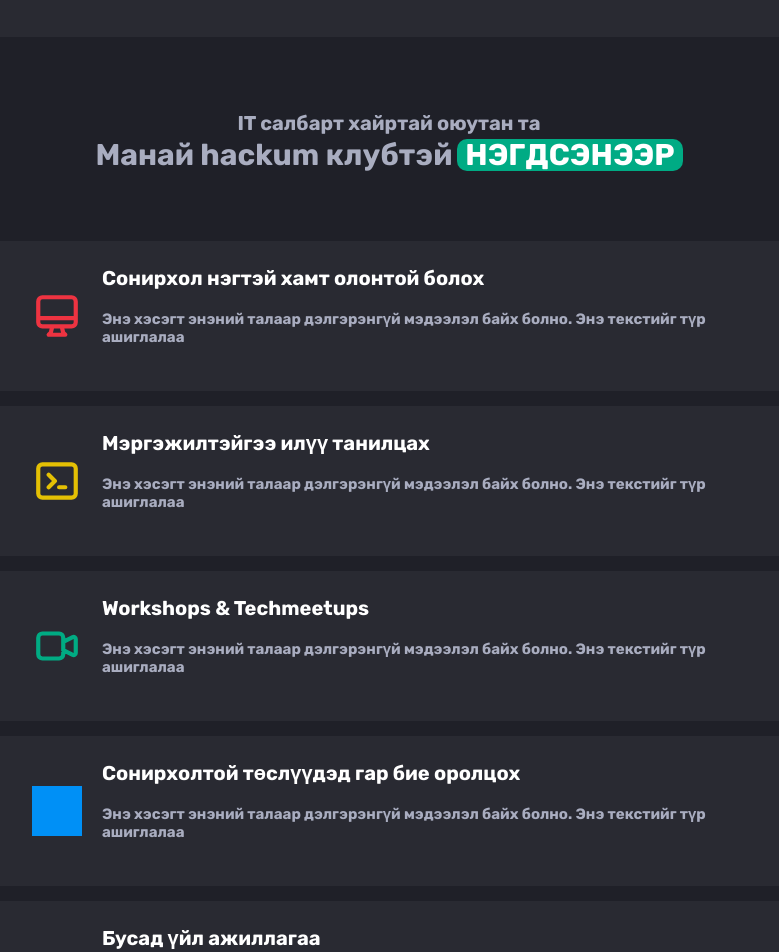
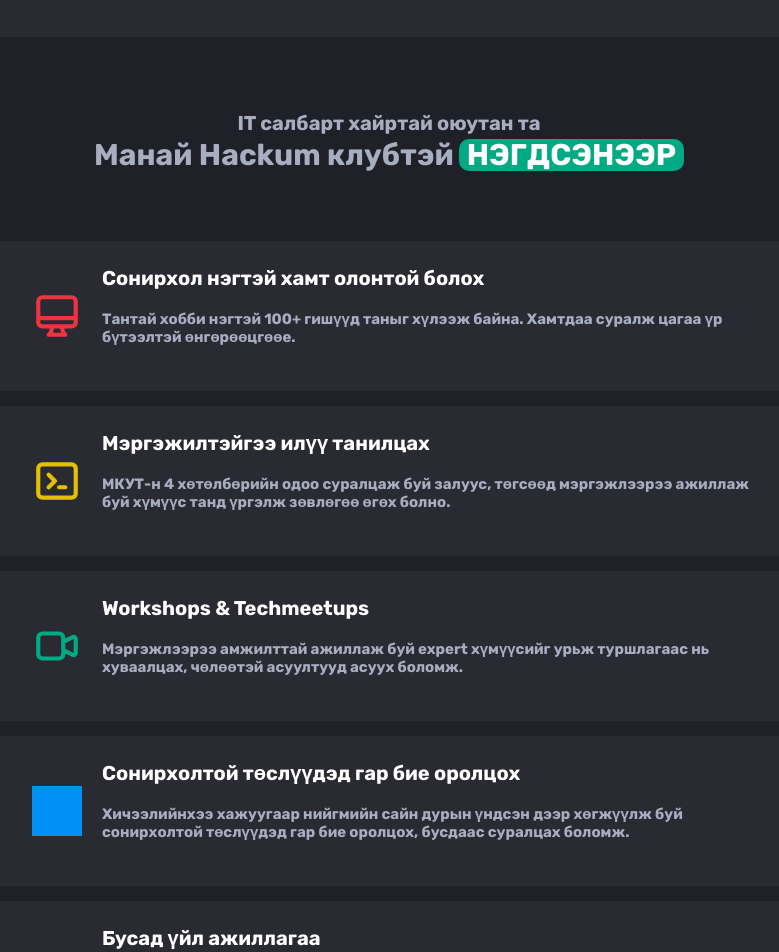
Before and after one commit to hackumclub/join.hackum.club, a Next.js app: page / in a window 1280 px wide. Shown: the part 1540-2492 px from the top of the page, without its empty margins (251-1030 px from the left). Built offline with nearby package versions, Linux system fonts and the light colour scheme; grey boxes are pictures that could not be loaded.

Commit message:
Fixed: lorem ipsum texts

```diff
--- a/components/text1/index.js
+++ b/components/text1/index.js
@@ -53,7 +53,7 @@
       <Con>
         <SmallText>IT салбарт хайртай оюутан та</SmallText>
         <BigText>
-          Манай hackum клубтэй
+          Манай Hackum клубтэй
           <Highlight>нэгдсэнээр</Highlight>
         </BigText>
       </Con>
--- a/pages/index.js
+++ b/pages/index.js
@@ -19,7 +19,7 @@
     title: "Сонирхол нэгтэй хамт олонтой болох",
     icon: "/icon1.svg",
     description:
-      "Энэ хэсэгт энэний талаар дэлгэрэнгүй мэдээлэл байх болно. Энэ текстийг түр ашиглалаа",
+      "Тантай хобби нэгтэй 100+ гишүүд таныг хүлээж байна. Хамтдаа суралж цагаа үр бүтээлтэй өнгөрөөцгөөе.",
   },
   {
     id: 2,
@@ -27,7 +27,7 @@
     title: "Мэргэжилтэйгээ илүү танилцах",
     icon: "/icon2.svg",
     description:
-      "Энэ хэсэгт энэний талаар дэлгэрэнгүй мэдээлэл байх болно. Энэ текстийг түр ашиглалаа",
+      "МКУТ-н 4 хөтөлбөрийн одоо суралцаж буй залуус, төгсөөд мэргэжлээрээ ажиллаж буй хүмүүс танд үргэлж зөвлөгөө өгөх болно.",
   },
   {
     id: 3,
@@ -35,7 +35,7 @@
     title: "Workshops & Techmeetups",
     icon: "/icon3.svg",
     description:
-      "Энэ хэсэгт энэний талаар дэлгэрэнгүй мэдээлэл байх болно. Энэ текстийг түр ашиглалаа",
+      "Мэргэжлээрээ амжилттай ажиллаж буй expert хүмүүсийг урьж туршлагаас нь хуваалцах, чөлөөтэй асуултууд асуух боломж.",
   },
   {
     id: 4,
@@ -43,7 +43,7 @@
     title: "Сонирхолтой төслүүдэд гар бие оролцох",
     icon: "/icon4.svg",
     description:
-      "Энэ хэсэгт энэний талаар дэлгэрэнгүй мэдээлэл байх болно. Энэ текстийг түр ашиглалаа",
+      "Хичээлийнхээ хажуугаар нийгмийн сайн дурын үндсэн дээр хөгжүүлж буй сонирхолтой төслүүдэд гар бие оролцох, бусдаас суралцах боломж.",
   },
   {
     id: 5,
@@ -51,7 +51,7 @@
     title: "Бусад үйл ажиллагаа",
     icon: "/icon5.svg",
     description:
-      "Энэ хэсэгт энэний талаар дэлгэрэнгүй мэдээлэл байх болно. Энэ текстийг түр ашиглалаа",
+      "Сайн дурын ажил, мэргэжлийн уралдаан тэмцээн, идэвхжүүлэх үйл ажиллагаа, хурал, цуглаан гэх мэт",
   },
   {
     id: 6,
@@ -59,7 +59,7 @@
     title: "Stickers & Hoodie",
     icon: "/icon9.svg",
     description:
-      "Энэ хэсэгт энэний талаар дэлгэрэнгүй мэдээлэл байх болно. Энэ текстийг түр ашиглалаа",
+      "Манай дизайнерууд тун мэргэжлийн хүмүүс тул маш гоё загвартай мерчантуудыг гаргадаг байгаа шүү 😍",
   },
 ];
 
```
